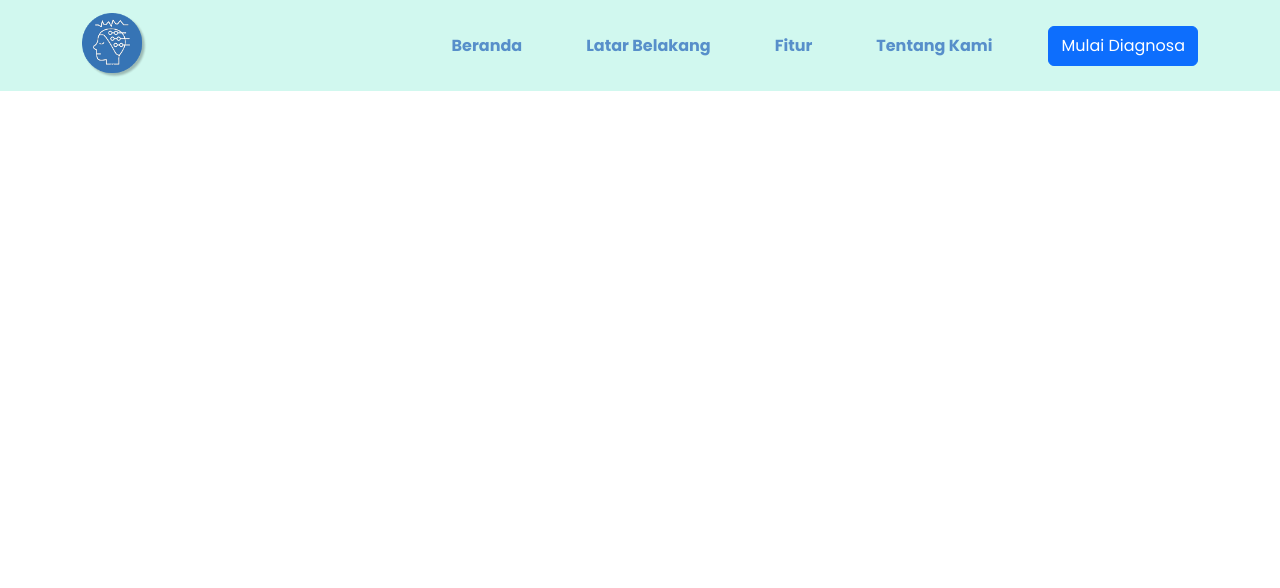
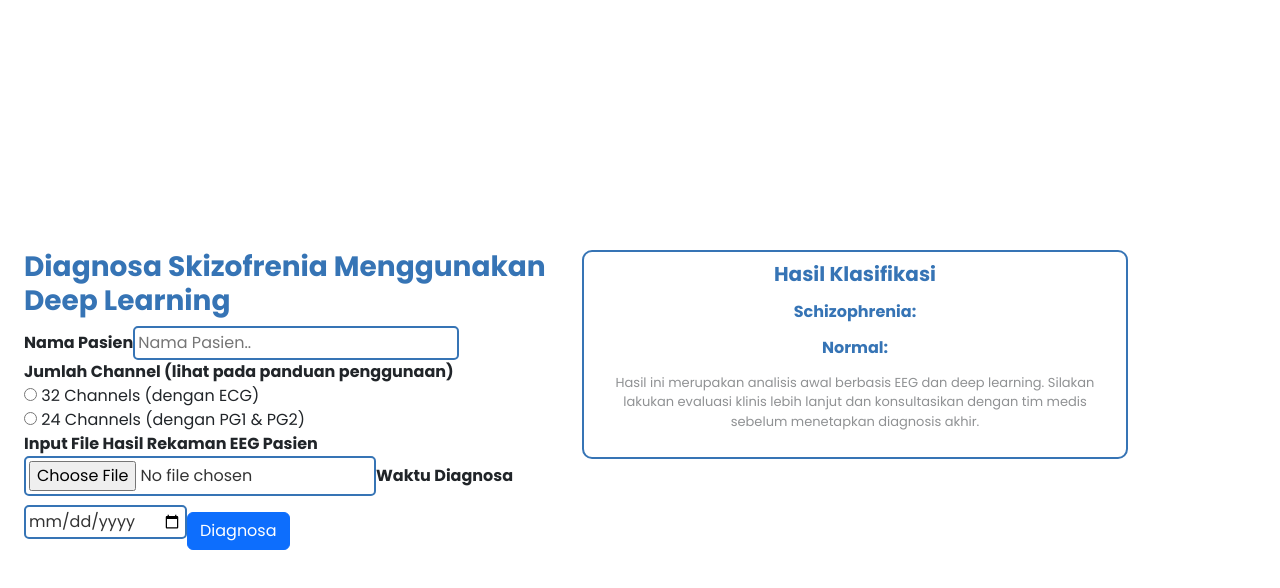
Before and after one commit to deafiana/web-based-schizophrenia-eeg-detection, a React (Vite) app in the folder react-app/: page / in a window 1280 px wide. Shown: the top 588 px of the page. Built offline with nearby package versions, Linux system fonts and the light colour scheme.

Commit message:
connect react.js to flask

```diff
--- a/react-app/package.json
+++ b/react-app/package.json
@@ -11,8 +11,10 @@
   },
   "dependencies": {
     "bootstrap": "^5.3.3",
+    "chart.js": "^4.4.9",
     "react": "^19.0.0",
     "react-bootstrap": "^2.10.9",
+    "react-chartjs-2": "^5.3.0",
     "react-dom": "^19.0.0",
     "react-router-dom": "^7.6.0"
   },
--- a/react-app/src/App.jsx
+++ b/react-app/src/App.jsx
@@ -1,33 +1,130 @@
-import React, { useState } from "react"
 import "./assets/styles.css"
 import "bootstrap/dist/css/bootstrap.min.css"
 import { Navbar, Nav, Container, Button } from "react-bootstrap"
 import logo from "./assets/img/logo.png"
-import icon from "./assets/img/icon.png"
+import React, { useState } from "react";
+import {
+  Chart as ChartJS,
+  ArcElement,
+  Tooltip,
+  Legend
+} from 'chart.js';
+import { Pie } from 'react-chartjs-2';
+
+ChartJS.register(ArcElement, Tooltip, Legend);
 
 function App() {
+  const [file, setFile] = useState(null);
+  const [result, setResult] = useState("");
+  const [chartData, setChartData] = useState(null);
+
+  const handleFileChange = (e) => {
+    setFile(e.target.files[0]);
+  };
+
+  const handleSubmit = async (e) => {
+    e.preventDefault();
+
+    if (!file) {
+      alert("Mohon masukkan file rekaman EEG. ");
+      return;
+    }
+
+    const formData = new FormData();
+    formData.append('file', file);
+
+    const response = await fetch("http://127.0.0.1:5000/predict", {
+      method: "POST",
+      body: formData,
+    });
+
+    const result = await response.json();
+
+    setChartData({
+      labels: ['Schizophrenia', 'Normal'],
+      datasets: [
+        {
+          label: 'Prediction',
+          data: [result.schizophrenia_percentage, result.healthy_percentage],
+          backgroundColor: [
+            'rgba(255, 99, 132, 0.6)',
+            'rgba(54, 162, 235, 0.6)',
+          ],
+          borderColor: [
+            'rgba(255, 99, 132, 1)',
+            'rgba(54, 162, 235, 1)',
+          ],
+          borderWidth: 1,
+        },
+      ],
+    });
+
+    setResult(`Schizophrenia: ${result.schizophrenia_percentage}%, Normal: ${result.healthy_percentage}%`);
+  };
+
+  console.log("Chart data:", {
+    schizophrenia: result.schizophrenia_percentage,
+    normal: result.healthy_percentage
+  });
+
+  const options = {
+    responsive: true,
+    plugins: {
+      legend: {
+        position: 'bottom',
+      }
+    },
+  };
+
+  const PieChart = () => {
+    return chartData ? <Pie data={chartData} options={options} /> : null;
+  };
+
   return(
     <div className="app">
-      <Navbar expand="lg" fixed="top" className='custom-navbar'>
-        <Container>
-          <Navbar.Brand href="#">
-            <img src={logo} width="65" height="65" alt="Logo"/>
-          </Navbar.Brand>
-          <Navbar.Toggle aria-controls="navbarNav" />
-          <Navbar.Collapse id="navbarNav">
-            <Nav className="ms-auto">
-              <Nav.Link href="#">Beranda</Nav.Link>
-              <Nav.Link href="#">Latar Belakang</Nav.Link>
-              <Nav.Link href="#">Fitur</Nav.Link>
-              <Nav.Link href="#">Tentang Kami</Nav.Link>
-              <Button className="custom-button">Mulai Diagnosa</Button>
-            </Nav>
-          </Navbar.Collapse>
-        </Container>
-      </Navbar>
-      <Container className="form">
+      <div className="container">
+        <div className="row">
+          <div className="col-md-6">
+            <Container className="form">
+              <h3 className="heading-form">Diagnosa Skizofrenia Menggunakan Deep Learning</h3>
+              <form onSubmit={handleSubmit}>
+                <label className="label-form">Nama Pasien</label>
+                <input className="input-form" type="text" placeholder="Nama Pasien.." name='name' />
 
-      </Container>
+                <label className="label-form">Jumlah Channel (lihat pada panduan penggunaan)</label>
+                <div>
+                  <input type="radio" name='channels' value="32" /> 32 Channels (dengan ECG)<br />
+                  <input type="radio" name='channels' value="24" /> 24 Channels (dengan PG1 & PG2)
+                </div>
+
+                <label className="label-form">Input File Hasil Rekaman EEG Pasien</label>
+                <input className="input-form" type="file" name='file' accept=".edf" onChange={handleFileChange} />
+
+                <label className="label-form">Waktu Diagnosa</label>
+                <input className="input-form" type="date" name='diagnosa-date' />
+
+                <button className="btn btn-primary mt-3" type="submit">Diagnosa</button>
+              </form>
+            </Container>
+          </div>
+
+          <div className="col-md-6">
+            <Container className="result">
+              <h5 className="text-center fw-bold" style={{ color: '#3674B5' }}>Hasil Klasifikasi</h5>
+              {chartData && (
+                <div style={{ width: '400px', margin: '0 auto' }}>
+                  <PieChart />
+                </div>
+              )}
+              <h6 className='text-center fw-bold my-3'style={{ color: '#3674B5' }}>Schizophrenia: {result.schizophrenia_percentage}</h6>
+              <h6 className='text-center fw-bold my-3'style={{ color: '#3674B5' }}>Normal: {result.healthy_percentage}</h6>
+              <p className='disclaimer'>Hasil ini merupakan analisis awal berbasis EEG dan deep learning.
+                Silakan lakukan evaluasi klinis lebih lanjut dan konsultasikan dengan tim medis sebelum menetapkan
+                diagnosis akhir.</p>
+            </Container>
+          </div>
+        </div>
+      </div>
     </div>
   )
 }
--- a/react-app/src/assets/styles.css
+++ b/react-app/src/assets/styles.css
@@ -28,3 +28,37 @@
 .cover{
     background-color: red;
 }
+
+.heading-form{
+    font-weight: bold;
+    color: #3674B5;
+}
+
+.label-form{
+    font-weight: bold;
+}
+
+.input-form{
+    border: 2px solid #3674B5;
+    color: #333;
+    padding: 3px;
+    border-radius: 5px;
+}
+
+.custom-button{
+    background-color: #3674B5;
+    color: white;
+    border-radius: 50px;
+}
+
+.disclaimer{
+    text-align: center;
+    opacity: 0.5;
+}
+
+.result{
+   border: 2px solid #3674B5;
+   border-radius: 10px;
+   padding: 10px;
+   font-size: small;
+}
--- a/react-app/src/components/navbar.jsx
+++ b/react-app/src/components/navbar.jsx
@@ -1,7 +1,7 @@
 import { Navbar, Nav, Container, Button } from "react-bootstrap"
-import icon from "img/icon.png"
+import icon from ""
 
-function Navigation(){
+function ANavbar(){
     return(
         <div className="app">
             <Navbar expand="lg" fixed="top" className='custom-navbar'>
@@ -25,4 +25,4 @@ function Navigation(){
     )
 }
 
-export default Navigation
+export default ANavbar
```
Also changed, not shown: react-app/App.js (added), 2 other files (tests, documents, lock files or other folders).
